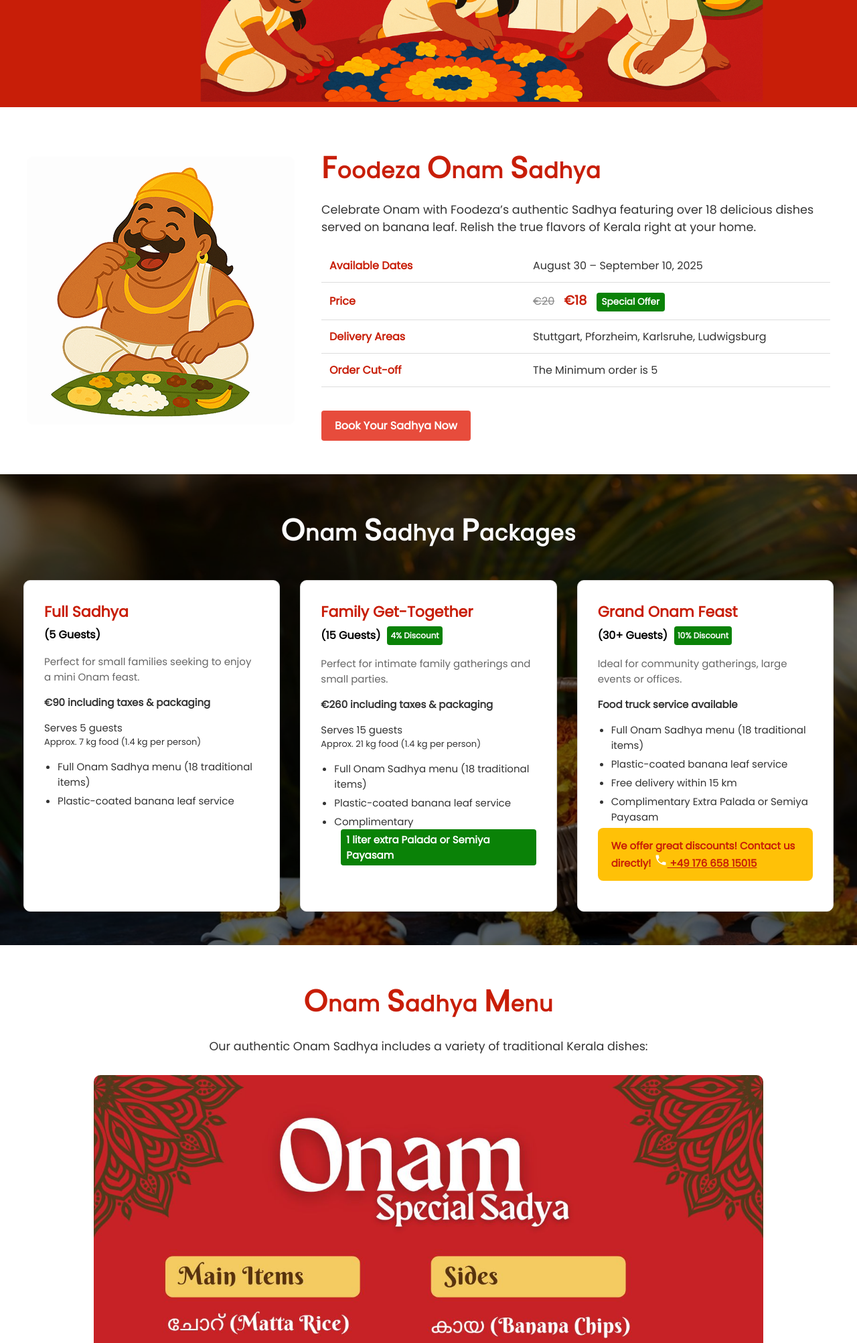
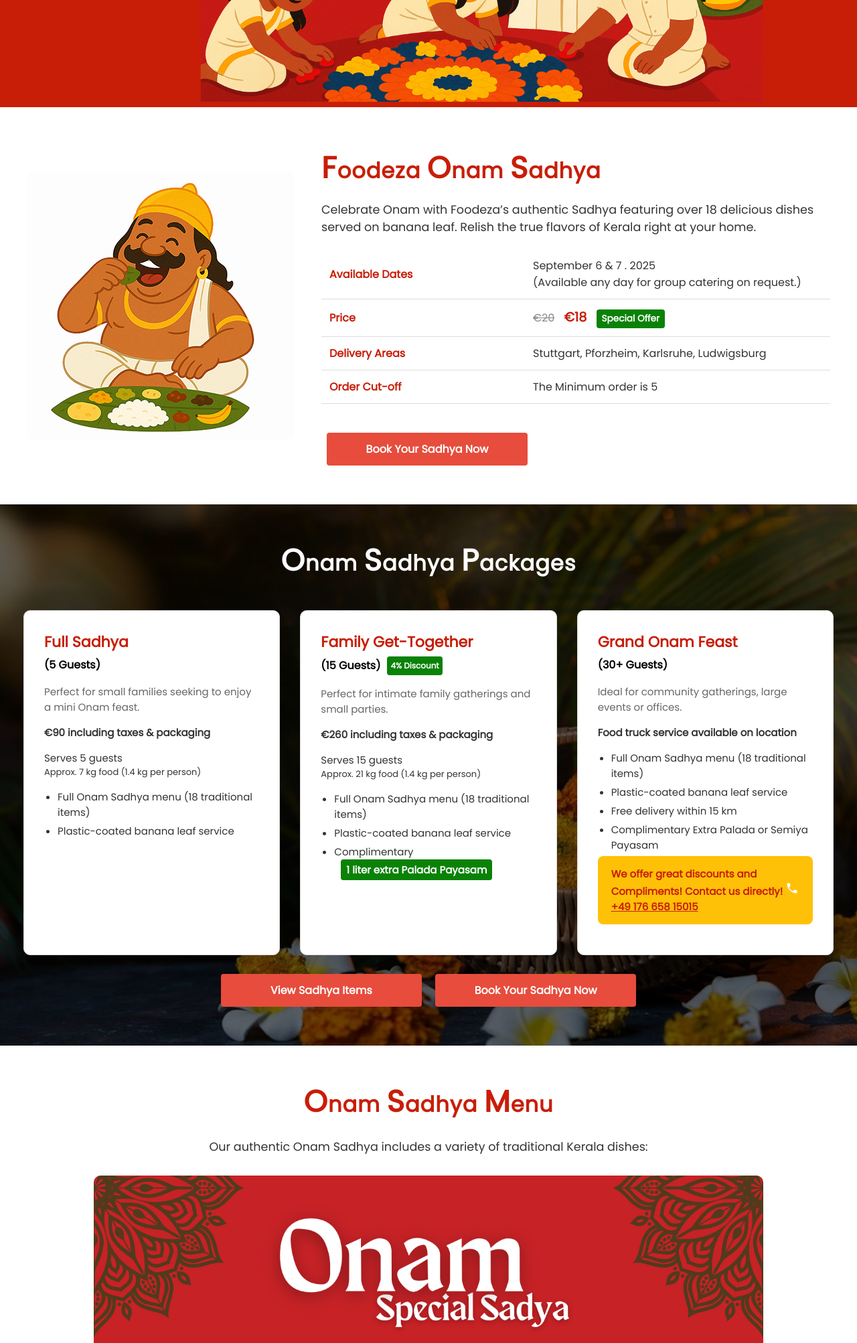
Before and after one commit to ChristeenaJose/foodeza, a PHP site: page /onam-sadya.html in a window 1280 px wide. Shown: the part 473-2478 px from the top of the page at 67% size. Run offline with PHP 8.4, Linux system fonts and the light colour scheme; some web fonts are replaced.

Commit message:
updations on onam sadya

```diff
--- a/index.html
+++ b/index.html
@@ -7,6 +7,7 @@
   <link href="https://fonts.googleapis.com/css2?family=Montserrat:wght@400;700&display=swap" rel="stylesheet">
   <link rel="stylesheet" href="style.css">
   <link rel="stylesheet" href="https://cdnjs.cloudflare.com/ajax/libs/font-awesome/6.4.0/css/all.min.css">
+  <link rel="icon" href="images/favicon.png" type="image/png">
 </head>
 <body>
   <div class="overlay">
--- a/onam-sadya.html
+++ b/onam-sadya.html
@@ -5,6 +5,7 @@
   <meta name="viewport" content="width=device-width, initial-scale=1.0"/>
   <title>Foodeza Onam Sadhya Offer</title>
   <link rel="stylesheet" href="style-landingpage.css" />
+  <link rel="icon" href="images/favicon.png" type="image/png">
 </head>
 <body>
 <header>
@@ -40,7 +41,10 @@
         <table>
           <tr>
             <th>Available Dates</th>
-            <td>August 30 – September 10, 2025</td>
+            <td>September 6 & 7 . 2025
+              <br/>
+              (Available any day for group catering on request.)
+            </td>
           </tr>
           <tr>
             <th>Price</th>
@@ -93,9 +97,9 @@
       <ul>
         <li>Full Onam Sadhya menu (18 traditional items)</li>
         <li>Plastic-coated banana leaf service</li>
-        <li>Complimentary
+        <li>Complimentary<br/>
             <p class="offer-label">
-            1 liter extra Palada or Semiya Payasam
+            1 liter extra Palada Payasam
             </p>
         </li>
       </ul>
@@ -103,9 +107,9 @@
 
     <div class="card">
       <h3>Grand Onam Feast</h3>
-      <div class="people-number">(30+ Guests)<span class="offer-label">10% Discount</span></div>
+      <div class="people-number">(30+ Guests)</div>
       <p><em>Ideal for community gatherings, large events or offices.</em></p>
-      <p class="fw-600">Food truck service available</p>
+      <p class="fw-600">Food truck service available on location</p>
       <ul>
         <li>Full Onam Sadhya menu (18 traditional items)</li>
         <li>Plastic-coated banana leaf service</li>
@@ -113,21 +117,25 @@
         <li>Complimentary Extra Palada or Semiya Payasam</li>
       </ul>
       <p class="highlight-banner">
-        We offer great discounts! Contact us directly!
+        We offer great discounts and Compliments! Contact us directly!
           <a href="tel:+49 176 658 15015"><svg height="20" fill="#fff" viewBox="0 0 48 48" width="20" xmlns="http://www.w3.org/2000/svg"><path d="M0 0h48v48h-48z" fill="none"/><path d="M13.25 21.59c2.88 5.66 7.51 10.29 13.18 13.17l4.4-4.41c.55-.55 1.34-.71 2.03-.49 2.24.74 4.65 1.14 7.14 1.14 1.11 0 2 .89 2 2v7c0 1.11-.89 2-2 2-18.78 0-34-15.22-34-34 0-1.11.9-2 2-2h7c1.11 0 2 .89 2 2 0 2.49.4 4.9 1.14 7.14.22.69.06 1.48-.49 2.03l-4.4 4.42z"/></svg> +49 176 658 15015</a>
       </p>
-
     </div>
   </div>
+
+<div class="button-group">
+  <a href="#menu" target="_blank" class="btn">View Sadhya Items</a>
+  <a href="https://forms.gle/SXv4oC7K8ETzXA2dA" target="_blank" class="btn">Book Your Sadhya Now</a>
+</div>
+
 </section>
 
 
-
-<section class="menu-section">
+<section class="menu-section" id="menu">
   <h2><span>O</span>nam <span>S</span>adhya <span>M</span>enu</h2>
   <p>Our authentic Onam Sadhya includes a variety of traditional Kerala dishes:</p>
   <div class="menu-image">
-    <img src="images/onam_sadya1.jpg" alt="Foodeza Onam Sadhya" />
+    <img src="images/onam_sadya1.png" alt="Foodeza Onam Sadhya" />
   </div>
 </section>
 
@@ -186,7 +194,7 @@
             <div class="elementor-price-list-header">
               <span class="elementor-price-list-title">Sharkara Upperi (250g)</span>
               <span class="elementor-price-list-separator"></span>
-              <span class="elementor-price-list-price">€5.50</span>
+              <span class="elementor-price-list-price">€4</span>
             </div>
             <p class="elementor-price-list-description"></p>
           </div>
@@ -198,7 +206,7 @@
             <div class="elementor-price-list-header">
               <span class="elementor-price-list-title">Nendrakai (Kerala Banana) Chips (250g)</span>
               <span class="elementor-price-list-separator"></span>
-              <span class="elementor-price-list-price">€5</span>
+              <span class="elementor-price-list-price">€4</span>
             </div>
             <p class="elementor-price-list-description"></p>
           </div>
@@ -210,19 +218,7 @@
             <div class="elementor-price-list-header">
               <span class="elementor-price-list-title">Kerala Naranga (Lemon) Pickle (250g)</span>
               <span class="elementor-price-list-separator"></span>
-              <span class="elementor-price-list-price">€4.50</span>
-            </div>
-            <p class="elementor-price-list-description"></p>
-          </div>
-        </a>
-      </li>
-      <li>
-        <a class="elementor-price-list-item" href="#">
-          <div class="elementor-price-list-text">
-            <div class="elementor-price-list-header">
-              <span class="elementor-price-list-title">Kerala Mango Pickle (250g)</span>
-              <span class="elementor-price-list-separator"></span>
-              <span class="elementor-price-list-price">€5</span>
+              <span class="elementor-price-list-price">€3.50</span>
             </div>
             <p class="elementor-price-list-description"></p>
           </div>
@@ -234,7 +230,7 @@
             <div class="elementor-price-list-header">
               <span class="elementor-price-list-title">Inji Puli (250g)</span>
               <span class="elementor-price-list-separator"></span>
-              <span class="elementor-price-list-price">€6</span>
+              <span class="elementor-price-list-price">€5</span>
             </div>
             <p class="elementor-price-list-description"></p>
           </div>
--- a/start.html
+++ b/start.html
@@ -5,6 +5,7 @@
 <meta name="viewport" content="width=device-width, initial-scale=1.0" />
 <title>Foodeza - Start</title>
 <link rel="stylesheet" href="style.css" />
+<link rel="icon" href="images/favicon.png" type="image/png">
 </head>
 <body>
 <header class="center-header">
--- a/style-landingpage.css
+++ b/style-landingpage.css
@@ -19,6 +19,10 @@
   font-family: poppins;
   background: #fff;
   color: #333;
+}
+
+html {
+  scroll-behavior: smooth;
 }
 
 a {
@@ -561,11 +565,24 @@
     margin-right: 10px;
     vertical-align: middle;
   }
+
   .btn {
+  display: inline-block;
   background-color: #e74c3c;
   color: #fff;
+  padding: 12px 24px;
   text-decoration: none;
-    padding: 10px 20px;
   border-radius: 4px;
   font-weight: bold;
+  margin: 8px;
+  width: 300px;
+  text-align: center;
 }
+
+.btn:hover {
+  background-color: #e68900;
+}
+
+.button-group {
+  margin-top: 20px;
+}
```
Also changed, not shown: images/2.jpg (added), images/favicon.png (added), images/onam_sadya1.jpg (deleted), images/onam_sadya1.png (added), images/onam_sadya_list.jpg (deleted), 3 other files. Lines whose indentation alone changed are shown as unchanged.
